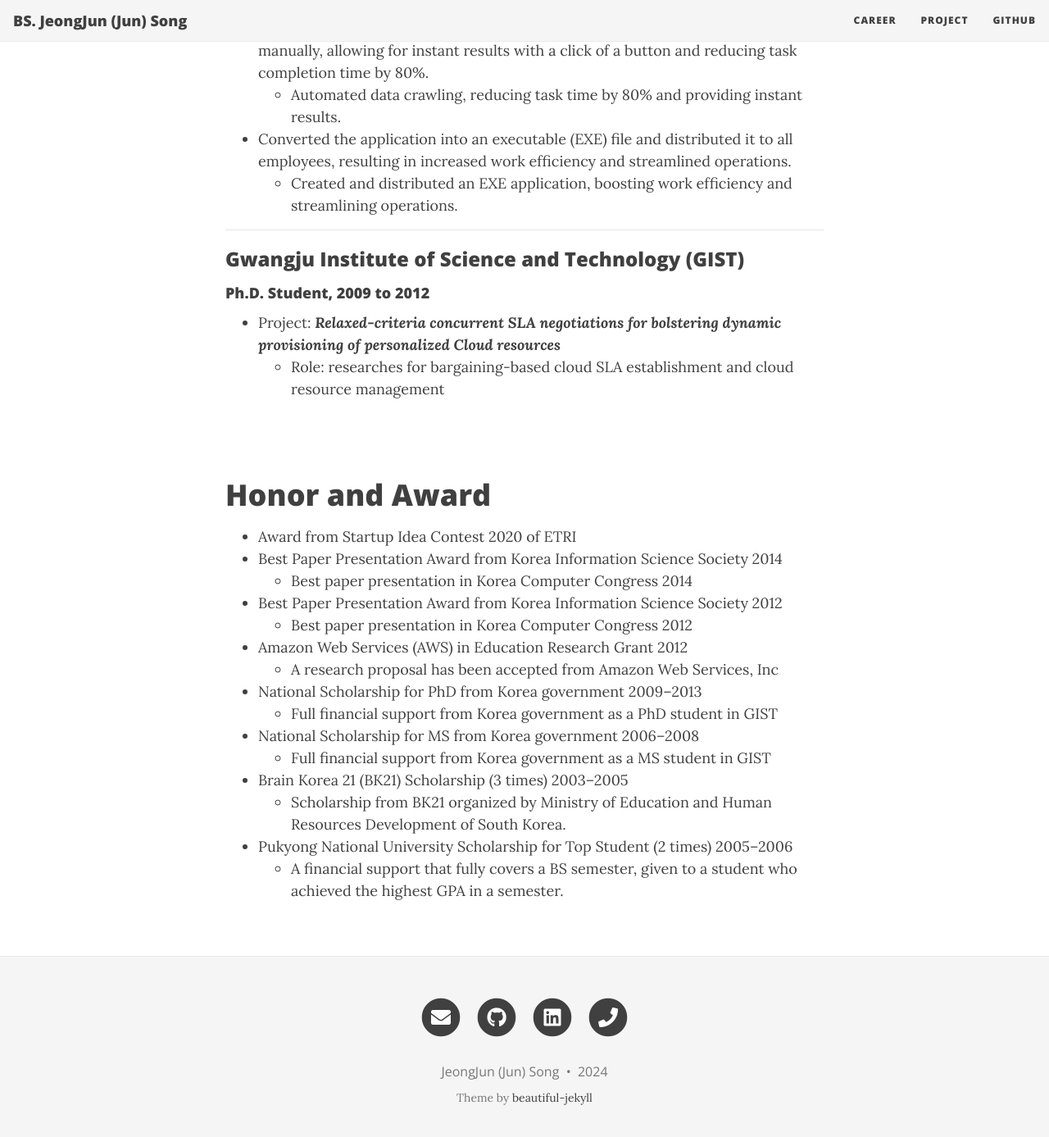
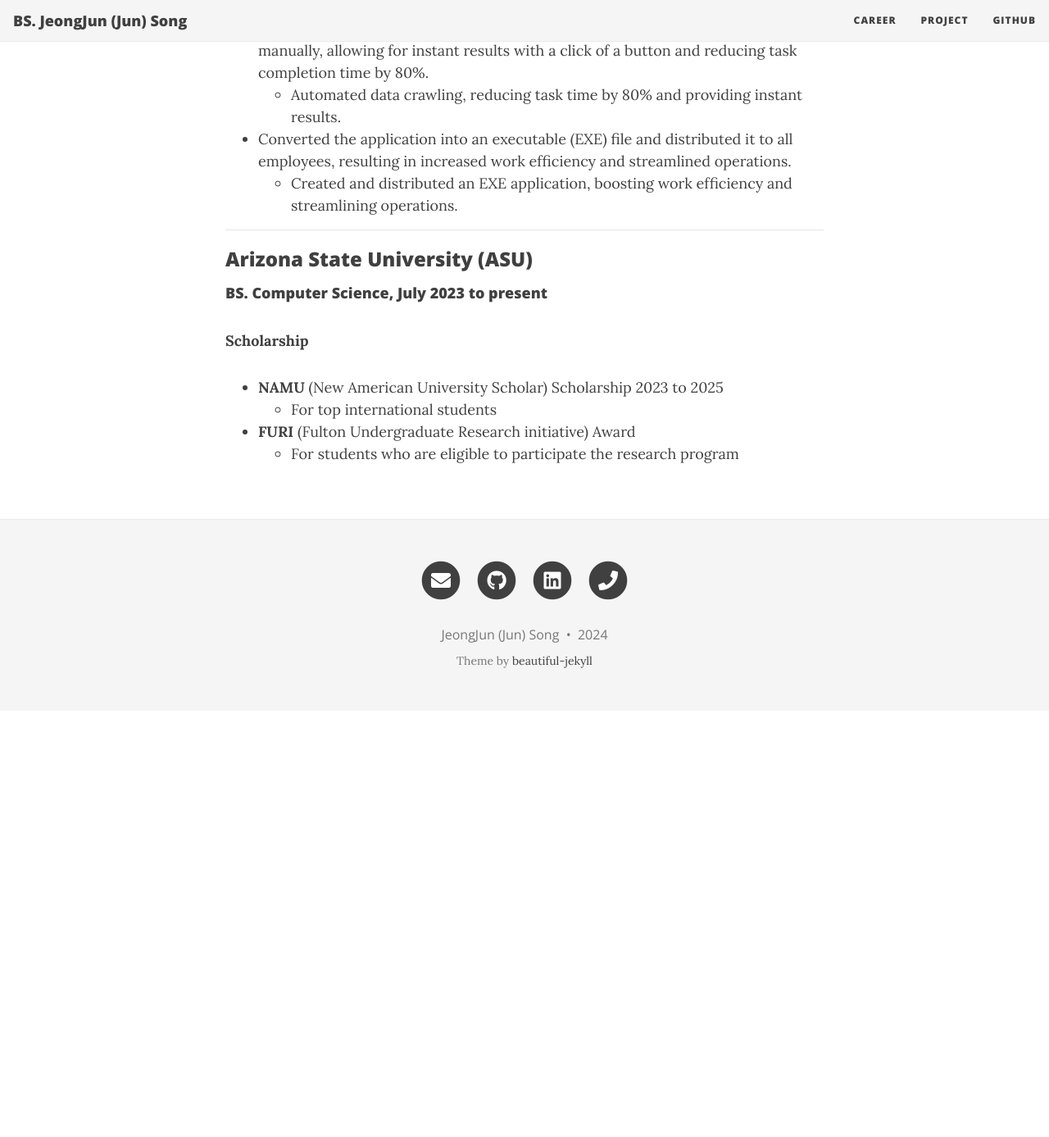
Before and after one commit to songjeongjun320/songjeongjun320.github.io, a Jekyll site: the page built from career.md, in a window 1280 px wide and 1400 px high, scrolled down 1906 px. Shown: the top 1387 px of the window at 82% size. Built offline with Jekyll 4.4.1, drawn with Linux system fonts in a browser that asks for light colours; nearby versions of some CDN libraries; after the commit the page ends 2773 px from its top, so only the background shows below that.

Commit message:
07/22/2024

```diff
--- a/career.md
+++ b/career.md
@@ -59,28 +59,10 @@ Led the KPI Automatic Project, developed an executable program to automate data
 
 ---
 
-### Gwangju Institute of Science and Technology (GIST)
-#### Ph.D. Student, 2009 to 2012
-
-* Project: _**Relaxed-criteria concurrent SLA negotiations for bolstering dynamic provisioning of personalized Cloud resources**_
-  * Role: researches for bargaining-based cloud SLA establishment and cloud resource management
-
-<br/>
-
-# Honor and Award
-
-* Award from Startup Idea Contest 2020 of ETRI
-* Best Paper Presentation Award from Korea Information Science Society	2014
-  * Best paper presentation in Korea Computer Congress 2014
-* Best Paper Presentation Award from Korea Information Science Society	2012
-  * Best paper presentation in Korea Computer Congress 2012
-* Amazon Web Services (AWS) in Education Research Grant	2012
-  * A research proposal has been accepted from Amazon Web Services, Inc
-* National Scholarship for PhD from Korea government	2009–2013
-  * Full financial support from Korea government as a PhD student in GIST
-* National Scholarship for MS from Korea government	2006–2008
-  * Full financial support from Korea government as a MS student in GIST
-* Brain Korea 21 (BK21) Scholarship (3 times)	2003–2005
-  * Scholarship from BK21 organized by Ministry of Education and Human Resources Development of South Korea.
-* Pukyong National University Scholarship for Top Student (2 times)	2005–2006
-  * A financial support that fully covers a BS semester, given to a student who achieved the highest GPA in a semester.
+### Arizona State University (ASU)
+#### BS. Computer Science, July 2023 to present
+**Scholarship**
+* **NAMU** (New American University Scholar) Scholarship 2023 to 2025
+  * For top international students
+* **FURI** (Fulton Undergraduate Research initiative) Award
+  * For students who are eligible to participate the research program
```
